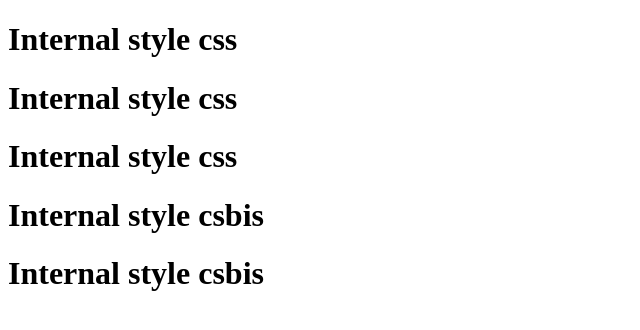
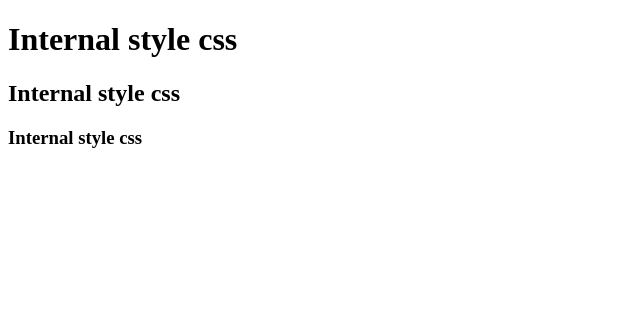
Before and after one commit to arifahan/css-practice-11, a plain HTML site: page inline.html in a window 1280 px wide. Shown: the whole page, without its empty margins (0-640 px from the left). Drawn offline with Linux system fonts and the light colour scheme.

Commit message:
internal css

```diff
--- a/inline.html
+++ b/inline.html
@@ -8,9 +8,8 @@
 </head>
 <body>
     <h1>Internal style css</h1>
-    <h1>Internal style css</h1>
-    <h1>Internal style css</h1>
-    <h1>Internal style csbis</h1>
-    <h1>Internal style csbis</h1>
+    <h2>Internal style css</h2>
+    <h3>Internal style css</h3>
+
 </body>
 </html>
```
